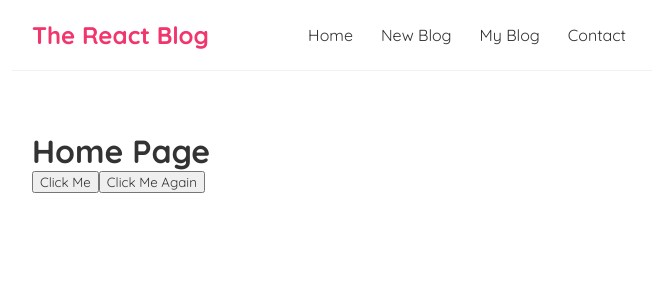
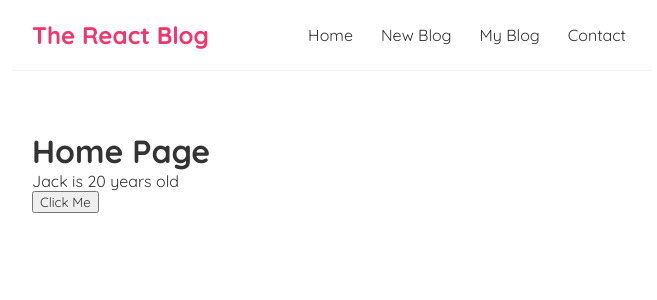
Before and after one commit to arindom38/React-Basic, a React (Create React App) app in the folder my-blog/: page / in a window 1280 px wide. Shown: the top 300 px of the page, without its empty margins (308-965 px from the left). Built offline with nearby package versions, Linux system fonts and the light colour scheme.

Commit message:
add useState Example

```diff
--- a/my-blog/src/Home.js
+++ b/my-blog/src/Home.js
@@ -1,17 +1,20 @@
+import { useState } from "react";
+
 const Home = () => {
-    const handleClick = (e) => {
-        console.log("Hello Coders",e)
-    }
+    //reactive value
+    const [name,setName] = useState("Jack") //initial value jack
+    const [age,setAge] = useState(20) //initial age 20
 
-    const handleClickAgain = (name,e) => {
-        console.log("Hello Mr. "+name,e)
+    const handleClick = () => {
+        //change state on clik event
+        setName("Mario")
+        setAge(30)
     }
     return (
         <div className="home">
             <h1>Home Page</h1>
+            <p>{name} is {age} years old</p>
             <button onClick={handleClick}>Click Me</button>
-            {/* handleClickAgain("Pijush") will print without click events, but with anonymous function call it call only click event */}
-            <button onClick={(e) => handleClickAgain("Pijush",e)}>Click Me Again</button>
         </div>
      );
 }
```
